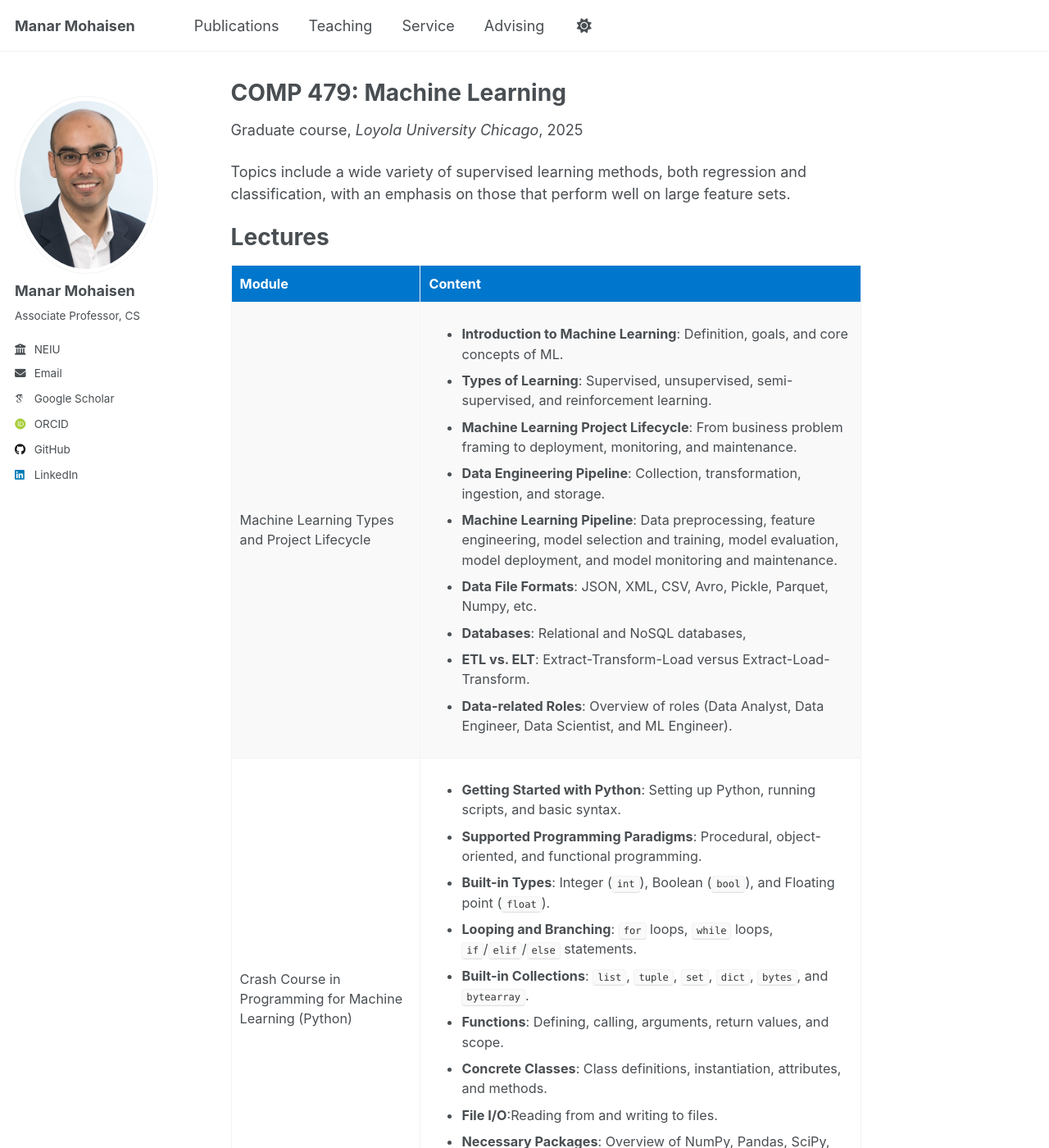
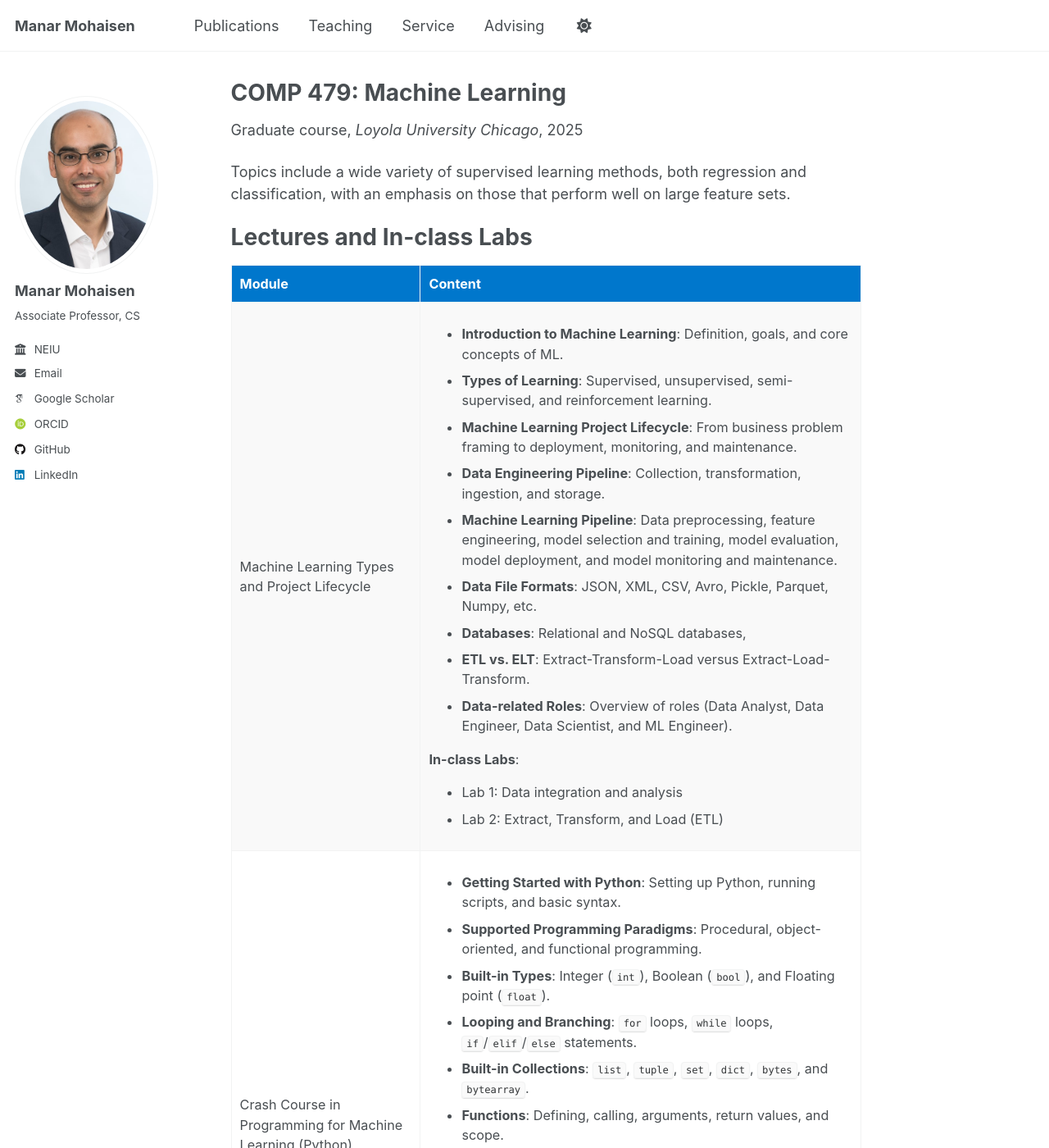
Before and after one commit to manarmohaisen/manarmohaisen.github.io, a Jekyll site: the page built from _teaching/comp479.md, in a window 1280 px wide and 1400 px high. Shown: the whole window at 82% size. Built offline with Jekyll 4.4.1, drawn with Linux system fonts in a browser that asks for light colours; some web fonts are replaced; a script that is not in the unit is left out; some of the changed text lies outside the part shown.

Commit message:
Update comp479.md

```diff
--- a/_teaching/comp479.md
+++ b/_teaching/comp479.md
@@ -10,7 +10,7 @@ location: "Chicago, Illinois, United States"
 
 Topics include a wide variety of supervised learning methods, both regression and classification, with an emphasis on those that perform well on large feature sets.
 
-Lectures
+Lectures  and In-class Labs
 ======
 <table style="width:100%; border-collapse: collapse; font-size: 90%; margin: 1em 0;">
   <thead>
@@ -34,6 +34,11 @@ Lectures
   <li><strong>ETL vs. ELT</strong>: Extract-Transform-Load versus Extract-Load-Transform.</li>
   <li><strong>Data-related Roles</strong>: Overview of roles (Data Analyst, Data Engineer, Data Scientist, and ML Engineer).</li>
 </ul>
+        <strong>In-class Labs</strong>:
+        <ul>
+        <li>Lab 1: Data integration and analysis</li>
+        <li>Lab 2: Extract, Transform, and Load (ETL)</li>
+        </ul>
       </td>
     </tr>
     <tr style="background-color: #ffffff;">
@@ -51,6 +56,10 @@ Lectures
   <li><strong>Necessary Packages</strong>: Overview of NumPy, Pandas, SciPy, and Matplotlib.</li>
   <li><strong>Other Selected Topics</strong>: Additional Python features and concepts for advanced use.</li>
 </ul>
+        <strong>In-class Labs</strong>:
+        <ul>
+          <li>Lab 3: Python for data scientists</li>
+        </ul>
       </td>
     </tr>
     <tr style="background-color: #f9f9f9;">
```
Also changed, not shown: other parts of _teaching/comp479.md (+1 -2 lines).
